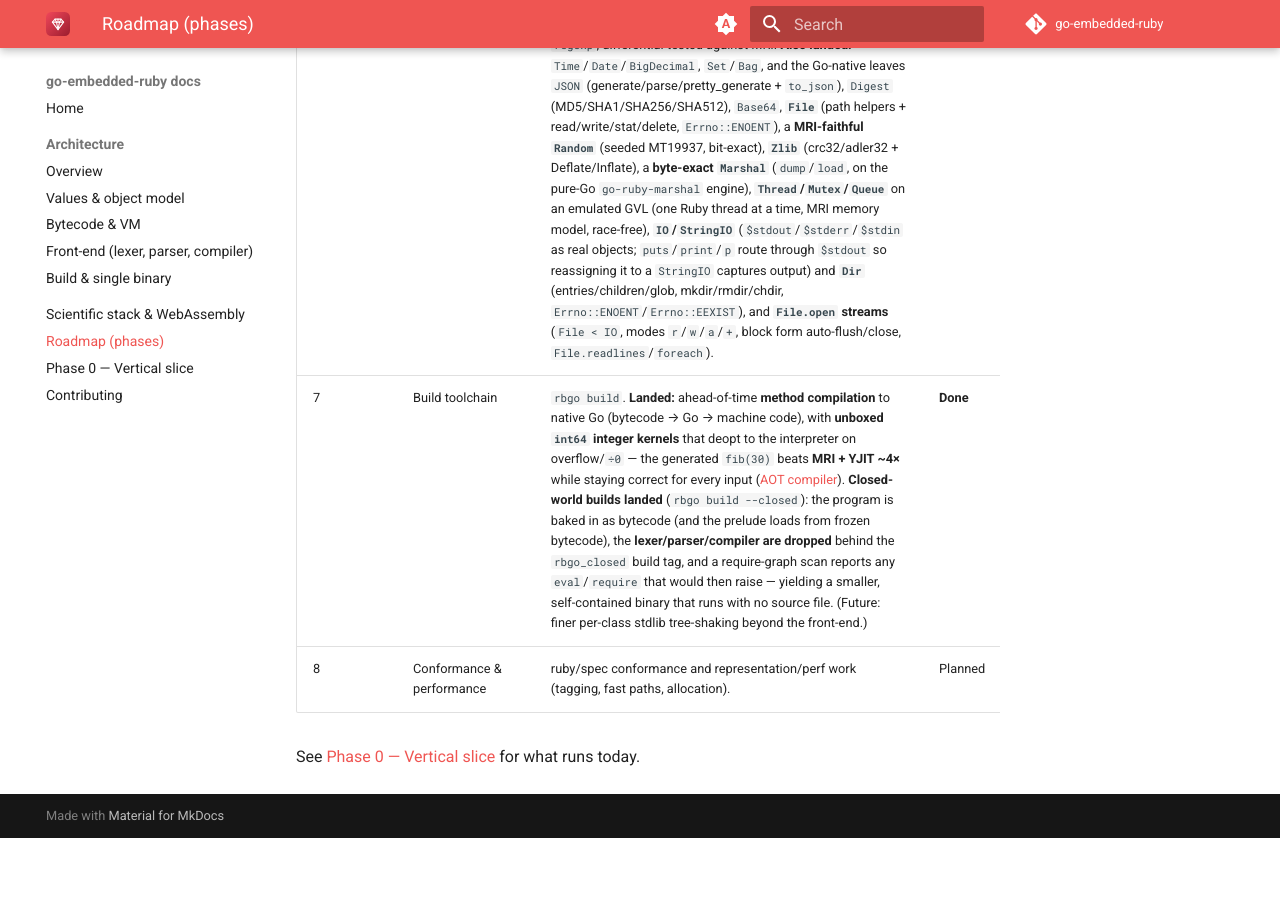
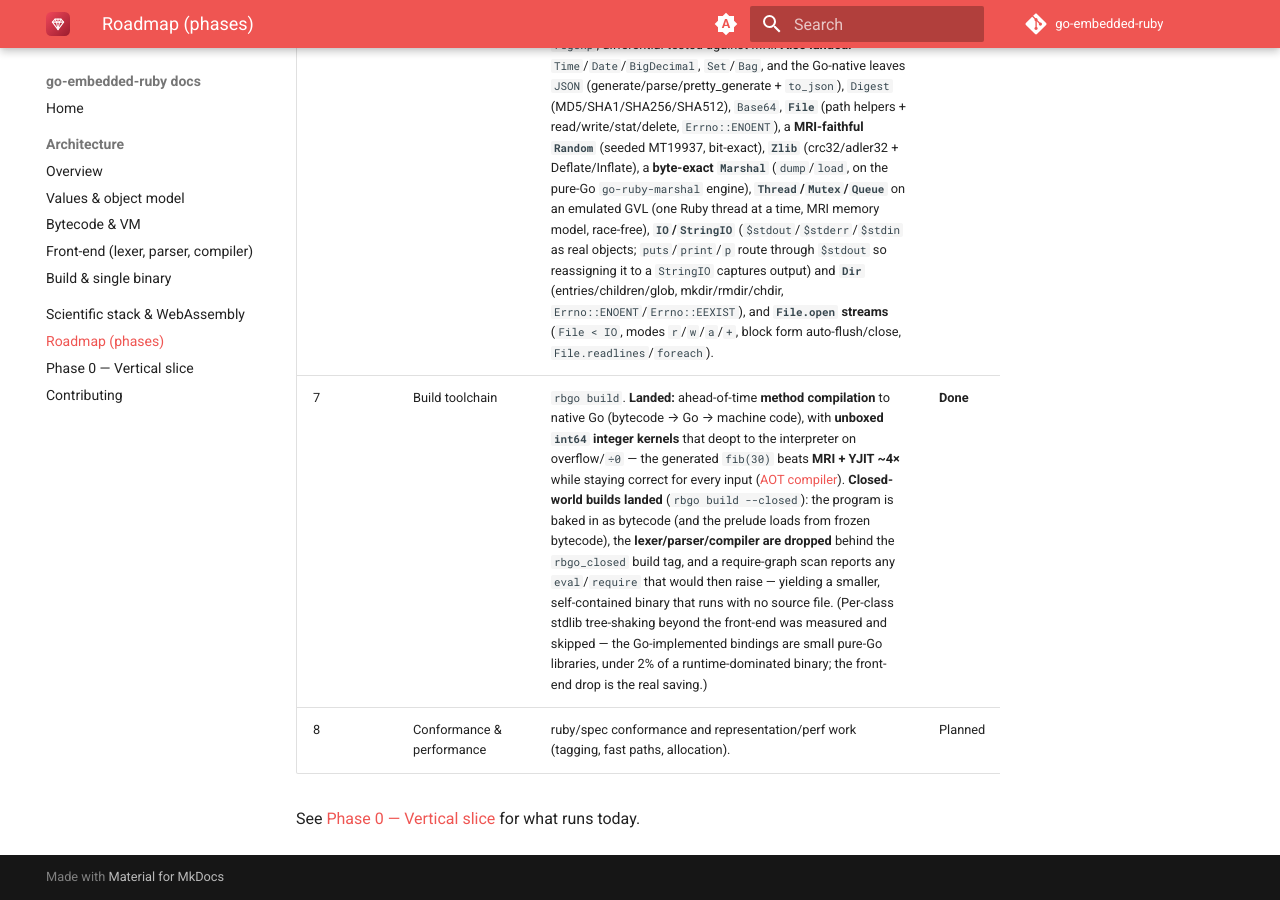
Before and after one commit to go-embedded-ruby/docs, an MkDocs documentation site: the page built from docs/roadmap.md, in a window 1280 px wide and 900 px high, scrolled down 2001 px. Built offline with MkDocs 1.6.1 and Material for MkDocs 9.7.7, drawn with Linux system fonts in a browser that asks for light colours; the version menu is left out; before the commit the page ends 2839 px from its top, so only the background shows below that.

Commit message:
docs: note per-class stdlib tree-shaking was measured and skipped
The Go stdlib bindings are small pure-Go libraries (<2% of a runtime-dominated
binary); the front-end drop is the real size saving from closed-world builds.

Co-Authored-By: Claude Opus 4.8 <noreply@anthropic.com>

```diff
--- a/docs/roadmap.md
+++ b/docs/roadmap.md
@@ -13,7 +13,7 @@ building whole subsystems in isolation. There are nine phases, 0 through 8.
 | 4 | Metaprogramming | `define_method`, `send`, singleton classes, reflection, monkey-patching surfaced as API. **Done so far:** `define_method`, `instance_eval`/`instance_exec`, `class_eval`/`module_eval`/`class_exec`, `send`/`public_send`, `respond_to?`, `instance_variable_get`/`set`/`defined?`, `itself`/`tap`/`then`/`yield_self`, the `Integer`/`Float`/`String`/`Array` conversion methods, the hooks `included`/`inherited`/`method_added`/`extended`, `define_singleton_method`/`extend` and **`def obj.foo` / `def Const.foo` singleton-method syntax**, **`@@class variables`**, **`$global variables`**, string `eval`, **`Binding`** (`binding`, `Binding#eval`, `eval(str, binding)`, `local_variable_get`/`set`/`defined?`, `local_variables`, `receiver` — eval against a captured frame's locals), and **`prepend`** — with an ancestor-chain `super` that walks included/prepended modules and the singleton chain (`Module#ancestors`/`include?`, `Kernel` modelled). | **Done** |
 | 5 | Full front-end | Complete the lexer/parser/compiler to full Ruby 4.0 syntax (or settle the Prism-on-wazero decision). **Landed:** string interpolation, keyword args, endless methods (`def foo = expr`), beginless/endless ranges, the stabby lambda, **multiple assignment / destructuring**, **full pattern matching `case`/`in`** (value/bind/class/array/hash/find/pin/alternative patterns, guards, one-line `=>`/`in`, `deconstruct`/`deconstruct_keys`), **safe navigation `&.`**, **numbered params (`_1`/`_2`) and `it`**, **heredocs** (`<<`/`<<-`/`<<~`, interpolating and literal), **`%w`/`%i` arrays**, and the **`%q`/`%Q`/`%W`/`%I` literals**. | **In progress** |
 | 6 | Standard library | Pure-Go stdlib coverage, with the regexp engine from the `go-ruby-regexp` sibling org. **Regexp bridge landed:** `/re/imx` literals + `Regexp`/`MatchData` (`source`/`match`/`match?`/`=~`/`===`, `[]` by index or name, `pre_match`/`post_match`/`captures`/`named_captures`/`begin`/`end`/`size`), `String#=~`/`match`/`match?`/`scan`, and `sub`/`gsub`/`split` over a Regexp (backref templates, blocks, captured-group interpolation, field limit). CGO=0 via `go-ruby-regexp`; differential-tested against MRI. **Also landed:** `Time`/`Date`/`BigDecimal`, `Set`/`Bag`, and the Go-native leaves `JSON` (generate/parse/pretty_generate + `to_json`), `Digest` (MD5/SHA1/SHA256/SHA512), `Base64`, **`File`** (path helpers + read/write/stat/delete, `Errno::ENOENT`), a **MRI-faithful `Random`** (seeded MT19937, bit-exact), **`Zlib`** (crc32/adler32 + Deflate/Inflate), a **byte-exact `Marshal`** (`dump`/`load`, on the pure-Go `go-ruby-marshal` engine), **`Thread`/`Mutex`/`Queue`** on an emulated GVL (one Ruby thread at a time, MRI memory model, race-free), **`IO`/`StringIO`** (`$stdout`/`$stderr`/`$stdin` as real objects; `puts`/`print`/`p` route through `$stdout` so reassigning it to a `StringIO` captures output) and **`Dir`** (entries/children/glob, mkdir/rmdir/chdir, `Errno::ENOENT`/`Errno::EEXIST`), and **`File.open` streams** (`File < IO`, modes `r`/`w`/`a`/`+`, block form auto-flush/close, `File.readlines`/`foreach`). | **In progress** |
-| 7 | Build toolchain | `rbgo build`. **Landed:** ahead-of-time **method compilation** to native Go (bytecode → Go → machine code), with **unboxed `int64` integer kernels** that deopt to the interpreter on overflow/`÷0` — the generated `fib(30)` beats **MRI + YJIT ~4×** while staying correct for every input ([AOT compiler](architecture/build.md#ahead-of-time-method-compilation-landed)). **Closed-world builds landed** (`rbgo build --closed`): the program is baked in as bytecode (and the prelude loads from frozen bytecode), the **lexer/parser/compiler are dropped** behind the `rbgo_closed` build tag, and a require-graph scan reports any `eval`/`require` that would then raise — yielding a smaller, self-contained binary that runs with no source file. (Future: finer per-class stdlib tree-shaking beyond the front-end.) | **Done** |
+| 7 | Build toolchain | `rbgo build`. **Landed:** ahead-of-time **method compilation** to native Go (bytecode → Go → machine code), with **unboxed `int64` integer kernels** that deopt to the interpreter on overflow/`÷0` — the generated `fib(30)` beats **MRI + YJIT ~4×** while staying correct for every input ([AOT compiler](architecture/build.md#ahead-of-time-method-compilation-landed)). **Closed-world builds landed** (`rbgo build --closed`): the program is baked in as bytecode (and the prelude loads from frozen bytecode), the **lexer/parser/compiler are dropped** behind the `rbgo_closed` build tag, and a require-graph scan reports any `eval`/`require` that would then raise — yielding a smaller, self-contained binary that runs with no source file. (Per-class stdlib tree-shaking beyond the front-end was measured and skipped — the Go-implemented bindings are small pure-Go libraries, under 2% of a runtime-dominated binary; the front-end drop is the real saving.) | **Done** |
 | 8 | Conformance & performance | ruby/spec conformance and representation/perf work (tagging, fast paths, allocation). | Planned |
 
 See [Phase 0 — Vertical slice](phases/phase0.md) for what runs today.
```
